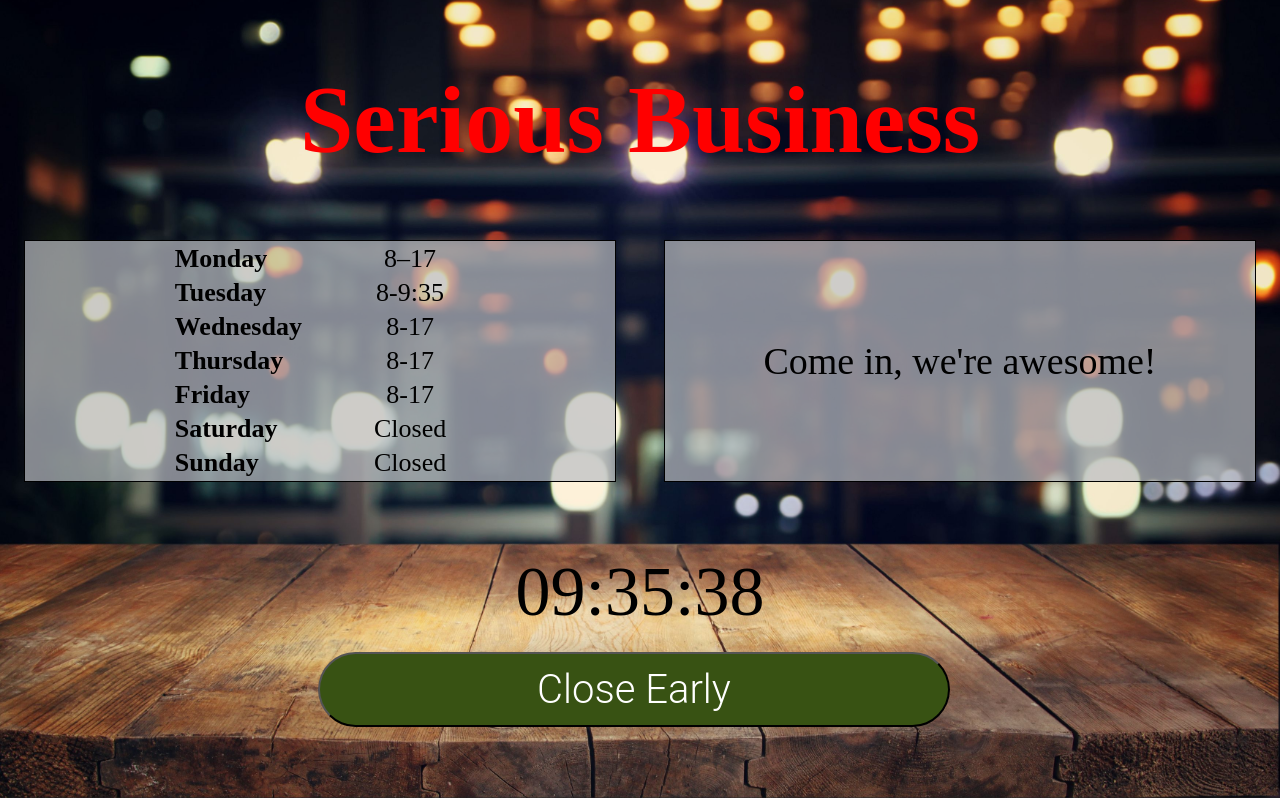
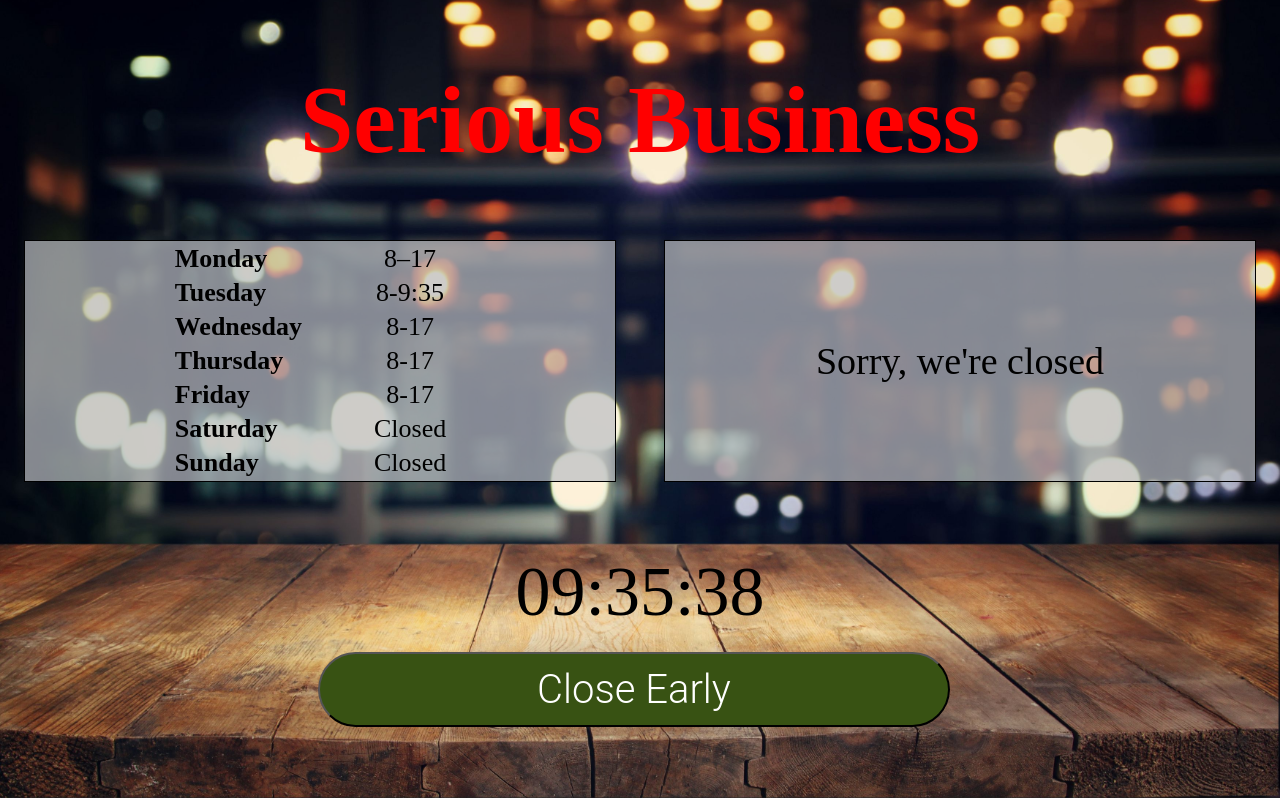
Before and after one commit to frannyaimee/Serious-Business, a plain HTML site: page index.html in a window 1280 px wide. Both pictures are taken after a click on the button "Close Early". Drawn offline with Linux system fonts and the light colour scheme.

Commit message:
Made a change to the on click function to where it changes the paragraph saying we are open to closed when close early is pressed

```diff
--- a/javascript.js
+++ b/javascript.js
@@ -3,7 +3,7 @@ function checkOpenStatus () {
     var d = new Date();
     var date = d.getHours();
     var day = d.getDay();
-    if ((date > 8.9) && (date < 17.0) && (day != 0) && (day != 6)) {
+    if (date > 8.9 && date < 17 && day != 0) {
         y = "<span style=\"color:black\">Come in, we're awesome!</span>";
     } else {
         y = "<span style=\"color:#fc4b1c\">Sorry we're closed.</span>";
@@ -42,6 +42,7 @@ document.getElementById("button").addEventListener("click", function() {
     var nm = ndate.getMinutes();
     var ns = ndate.getSeconds();
     var current = nh + ":" + nm;
+    document.getElementById("open-close").innerHTML = "Sorry, we're closed";
     nh = checkTime(nh);
     nm = checkTime(nm);
     ns =checkTime(ns);
--- a/style.css
+++ b/style.css
@@ -70,6 +70,9 @@ td {
 .button:hover {
 	background-color:#4095c6;
 }
+.button:active {
+	border: none;
+}
 #txt {
 	font-size: 70px;
 	color: black;
```
